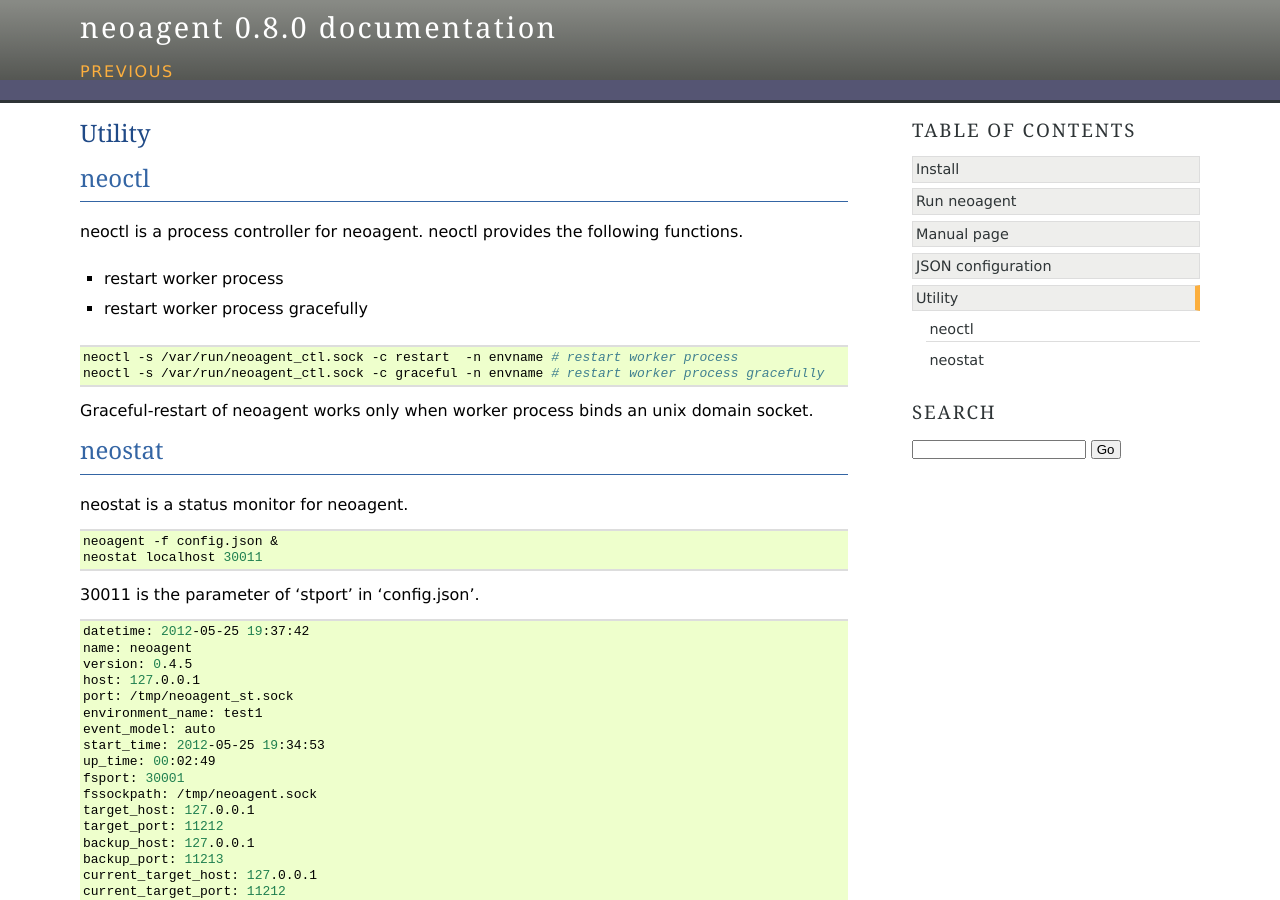
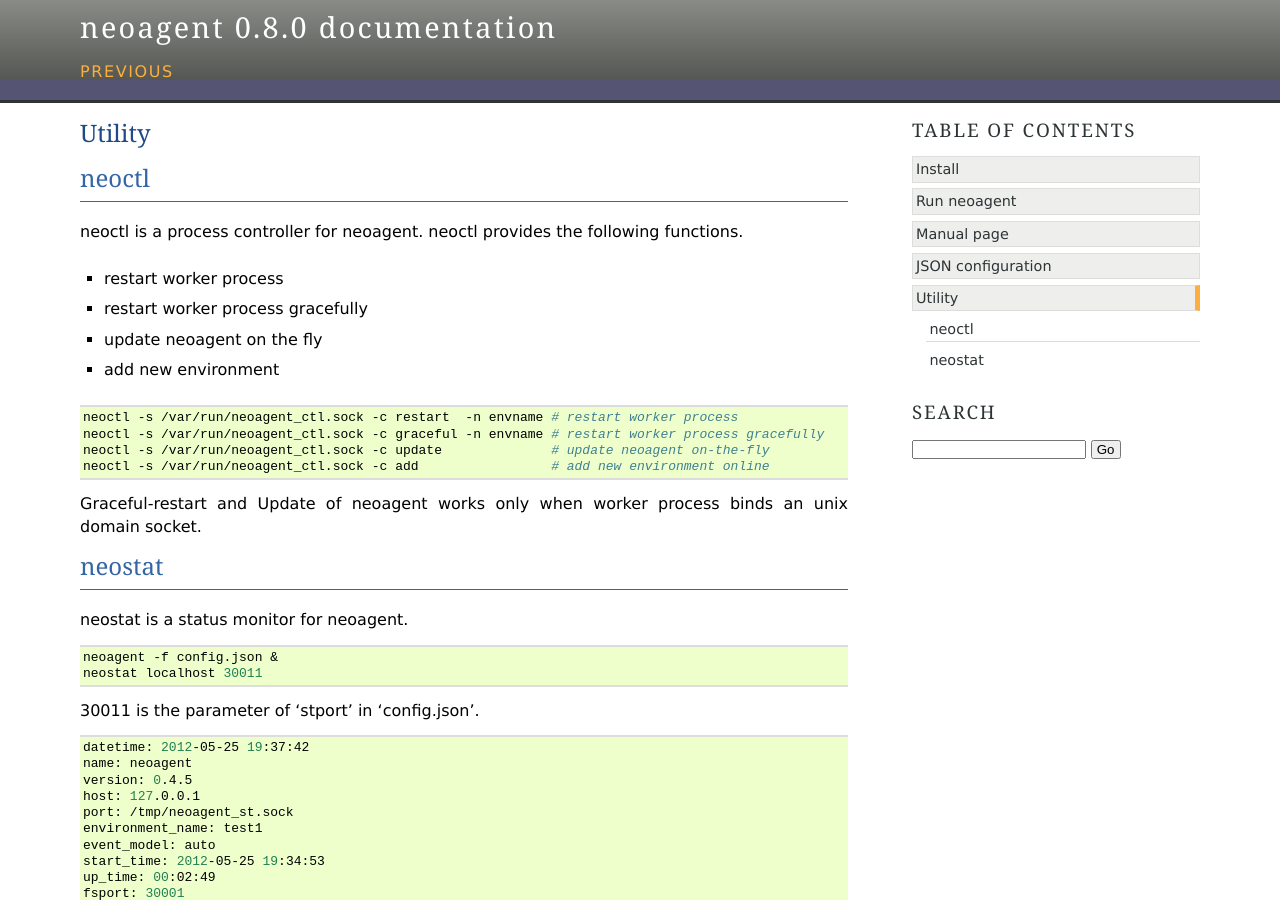
Before and after one commit to cubicdaiya/neoagent, a Sphinx documentation site: the page built from doc/source/utility.rst, in a window 1280 px wide and 900 px high. Built offline with Sphinx 7.4.7, drawn with Linux system fonts in a browser that asks for light colours.

Commit message:
update doc
new functions: on-the-fly update, add-environment

```diff
--- a/doc/source/utility.rst
+++ b/doc/source/utility.rst
@@ -12,13 +12,17 @@ neoctl provides the following functions.
 
 - restart worker process
 - restart worker process gracefully
+- update neoagent on the fly
+- add new environment
 
 .. code-block:: sh
 
  neoctl -s /var/run/neoagent_ctl.sock -c restart  -n envname # restart worker process
  neoctl -s /var/run/neoagent_ctl.sock -c graceful -n envname # restart worker process gracefully
+ neoctl -s /var/run/neoagent_ctl.sock -c update              # update neoagent on-the-fly
+ neoctl -s /var/run/neoagent_ctl.sock -c add                 # add new environment online
 
-Graceful-restart of neoagent works only when worker process binds an unix domain socket.
+Graceful-restart and Update of neoagent works only when worker process binds an unix domain socket.
 
 ==================
 neostat
```
